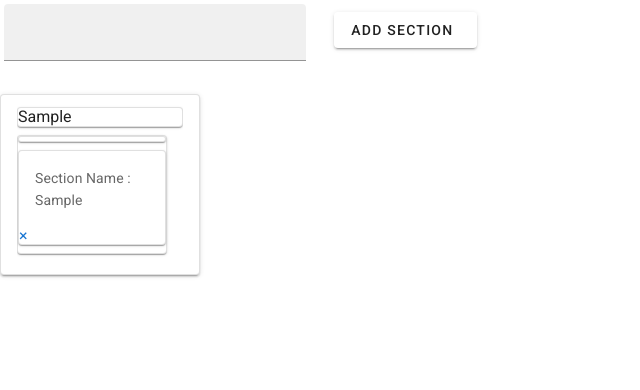
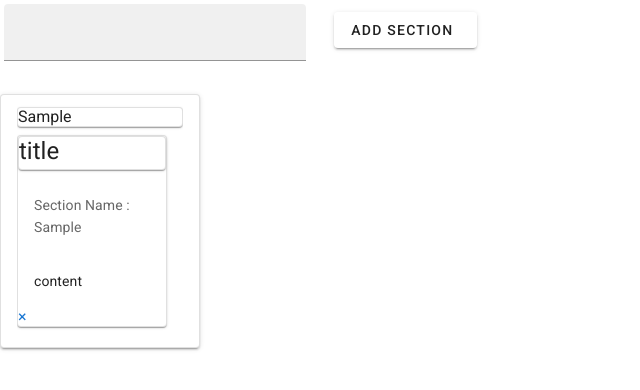
Before and after one commit to setodeve/TaskManegementApp, a Vue app: page / in a window 1280 px wide. Both pictures are taken after typing "Sample" into the empty fields and a click on the button "ADD SECTION". Shown: the top 390 px of the page, without its empty margins (0-640 px from the left). Built offline with nearby package versions, Linux system fonts and the light colour scheme.

Commit message:
Edit Task

```diff
--- a/src/components/SectionComponents.vue
+++ b/src/components/SectionComponents.vue
@@ -27,7 +27,7 @@
         </v-btn>
       </v-col>
     </v-row>
-    <div v-for="(section, index) in Sections" :key="index">
+    <div v-for="(section, parent_index) in Sections" :key="parent_index">
       <v-card
         max-width="200"
         outlined
@@ -40,11 +40,11 @@
             class="mb-2"
             elevation="1"
             >
-              <div v-if="section.editFlg" @dblclick="changeFlg(index)">
+              <div v-if="section.editFlg" @dblclick="changeSectionFlg(parent_index,'start')">
                 {{ section.title }}
               </div>
               <div v-else>
-                <v-text-field v-model="editing" @keyup.enter="saveSection(index)" :value="section.title" ></v-text-field>
+                <v-text-field v-model="editing" @keyup.enter="changeSectionFlg(parent_index,'end')" :value="section.title" ></v-text-field>
               </div>
               </v-card>
               <v-card
@@ -61,18 +61,24 @@
                 class="mb-2"
                 elevation="1"
               >
+
+                <div v-if="task.editTFlg" @dblclick="changeTaskTitleFlg(parent_index,index,'start')">
                   <v-list-item-title class="text-h5 mb-1">
-                  {{ task }}
+                    {{ task.title }}
                   </v-list-item-title>
+                </div>
+                <div v-else>
+                  <v-text-field v-model="editing" @keyup.enter="changeTaskTitleFlg(parent_index,index,'end')" :value="task.title" ></v-text-field>
+                </div>
               </v-card>
-              <v-card
-                outlined
-                class="mb-2"
-                elevation="1"
-              >
               <v-card-subtitle>Section Name : {{ section.title }}</v-card-subtitle>
+              <div v-if="task.editCFlg" @dblclick="changeTaskContentsFlg(parent_index,index,'start')">
+                <v-card-text>{{ task.contents }}</v-card-text>
+              </div>
+              <div v-else>
+                <v-text-field v-model="editing" @keyup.enter="changeTaskContentsFlg(parent_index,index,'end')" :value="task.contents" ></v-text-field>
+              </div>
                 <a @click="deleteTodo(index)" class="btn btn-primary mt-2">×</a>
-              </v-card>
             </v-card>
           </v-list-item-content>
         <TaskNewComponents/>
@@ -96,23 +102,53 @@ import TaskNewComponents from './TaskNewComponents';
       return{
         inputSection:'',
         Sections :[],
-        editing:''
+        editing:'',
+        for_section: 1
       };
     },
     methods:{
       createTodo(){
         if(this.inputSection=="") return ;
-        this.Sections.push({title: this.inputSection, editFlg:true,tasks:[""]});
+        this.for_section += 1 ;
+        this.Sections.push({title: this.inputSection,
+                            editFlg:true,
+                            tasks:[{
+                                editTFlg:true,
+                                title:"title",
+                                editCFlg:true,
+                                contents:"content"
+                              }]
+                            });
+
         this.inputSection = '' ;
       },
-      changeFlg(i){
+      changeSectionFlg(i,flg){
+        if(flg=="start"){
           this.Sections[i].editFlg = false ;
           this.editing = this.Sections[i].title ;
-      },
-      saveSection(i){
+        }else{
           this.Sections[i].editFlg = true ;
           this.Sections[i].title = this.editing ;
         }
       },
+      changeTaskContentsFlg(parent_i,i,flg){
+        if(flg=="start"){
+          this.Sections[parent_i].tasks[i].editCFlg = false ;
+          this.editing = this.Sections[parent_i].tasks[i].contents ;
+        }else{
+          this.Sections[parent_i].tasks[i].editCFlg = true ;
+          this.Sections[parent_i].tasks[i].contents = this.editing ;
+        }
+      },
+      changeTaskTitleFlg(parent_i,i,flg){
+        if(flg=="start"){
+          this.Sections[parent_i].tasks[i].editTFlg = false ;
+          this.editing = this.Sections[parent_i].tasks[i].title ;
+        }else{
+          this.Sections[parent_i].tasks[i].editTFlg = true ;
+          this.Sections[parent_i].tasks[i].title = this.editing ;
+        }
+      },
+    },
   }
 </script>
```
Lines whose indentation alone changed are shown as unchanged.
